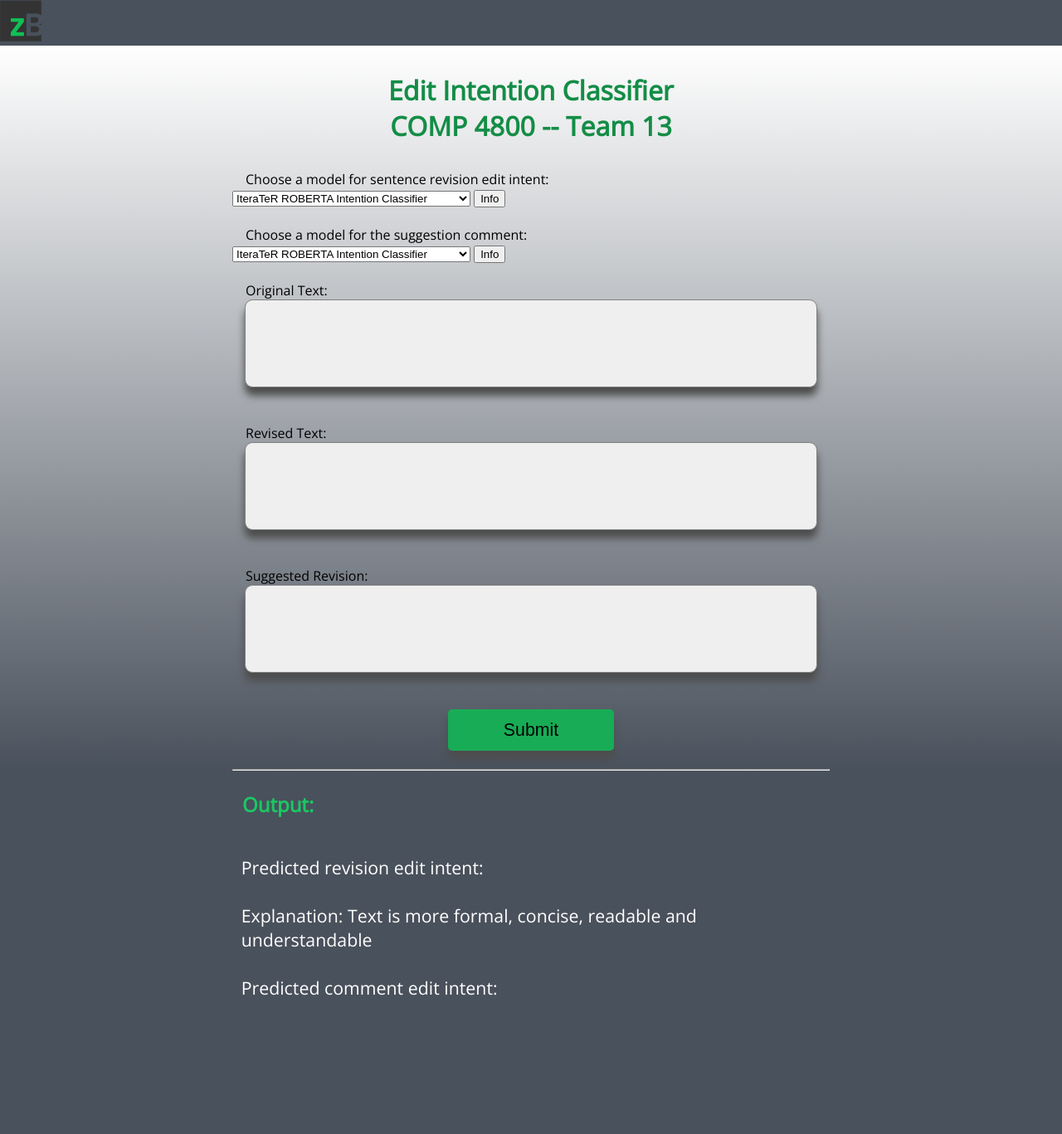
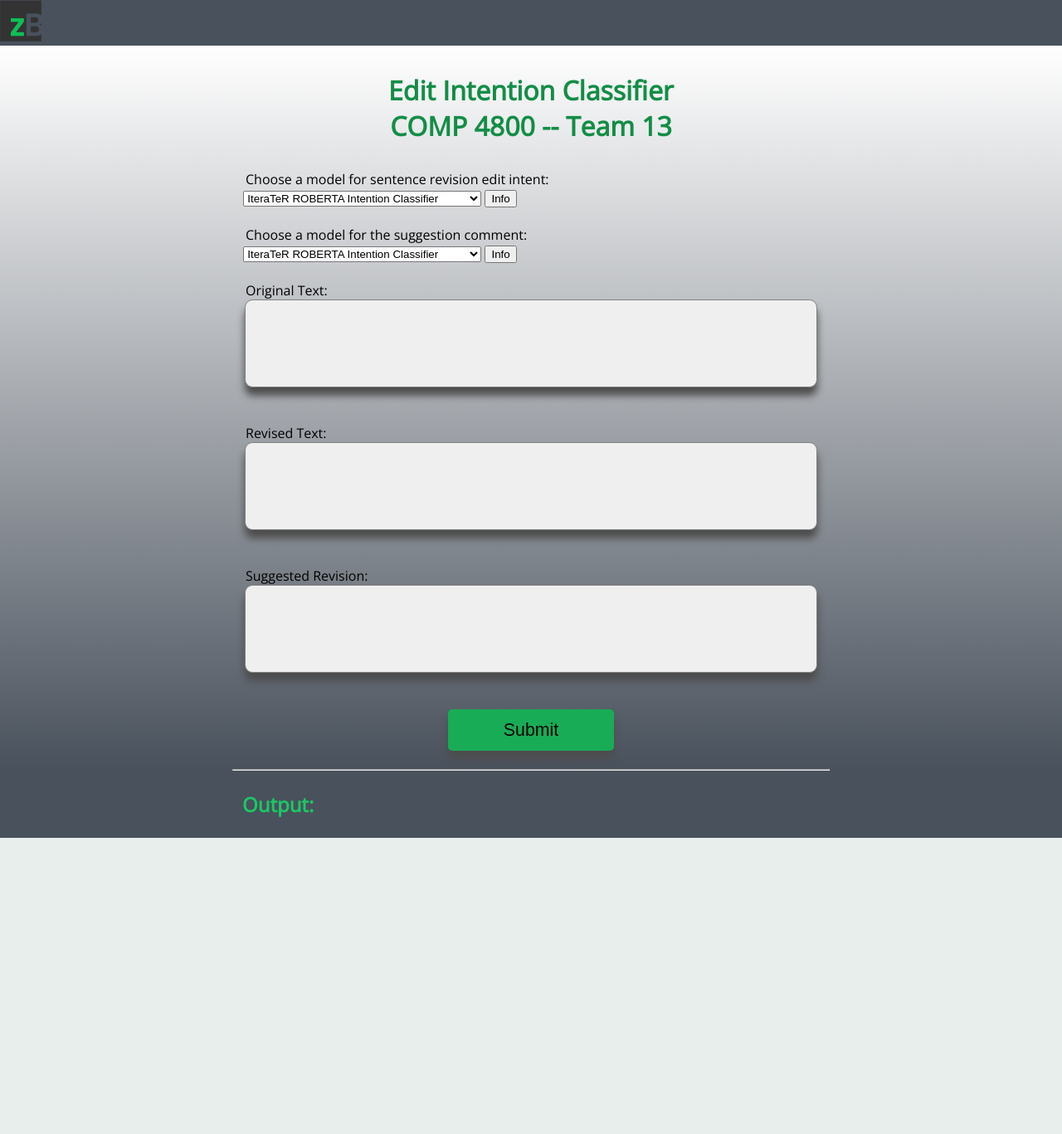
Before and after one commit to workunhard/4800_T13, a Django app: page / in a window 1280 px wide. Shown: the whole page at 83% size. After the commit the page ends 1010 px from the top, so only its background shows below. Run offline with Django 4.2, Linux system fonts and the light colour scheme.

Commit message:
Label changes + CSS for presentation

```diff
--- a/pages/templates/home.html
+++ b/pages/templates/home.html
@@ -57,7 +57,7 @@
             margin: 0 0 0 0.5em;
         }
 
-        label {
+        select, label {
             margin-left: 1em;
         }
 
@@ -109,6 +109,11 @@
             padding-top: 1em;
             padding-bottom: 1em;
         }
+
+        .outputLabel {
+            font-weight: bold;
+            color: #b7b7b7;
+        }
     </style>
 </head>
 <body>
@@ -138,9 +143,12 @@
         <div class="container">
             <h2>Output:</h2>
             {% if output %}
-            <p id="output">{{ output }}<br><br>{{ explanation }}<br><br>{{ bert_output }}</p>
+                <p id="output"><span class="outputLabel">Predicted Revision Edit Intent:</span><br>{{ output }}
+                    <br><br><span class="outputLabel">Explanation:</span><br>{{ explanation }}
+                    <br><br><span class="outputLabel">Predicted Comment Edit Intent:</span><br>{{ bert_output }}
+                <br><hr></p>
                 {% if logits %}
-                <p id="revise_probabilities">Sentence Revision Tensor:<br>{{ logits }}<br>{{ label1 }}</p>
+                    <p id="revise_probabilities"><span class="outputLabel">Sentence Revision Tensor:</span><br>{{ logits }}<br>{{ label1 }}</p>
                 {% endif %}
 {#                {% if model_choice %}#}
 {#                <p id="model_choice">{{ model_choice }}</p>#}
@@ -149,7 +157,7 @@
 {#                <p id="model_choice">{{ model_choice }}</p>#}
 {#                {% endif %}#}
                 {% if bert_logits %}
-                <p id="probabilities">Edit Comment Tensor:<br>{{ bert_logits }}<br>{{ label2 }}</p>
+                    <p id="probabilities"><span class="outputLabel">Edit Comment Tensor:</span><br>{{ bert_logits }}<br>{{ label2 }}</p>
                 {% endif %}
             <div id="loader-container" class="{% if post_request %}{% if outputs_match %}outputs_match{% else %}not_outputs_match{% endif %}{% else %}hidden{% endif %}">
                 {% if post_success %}
--- a/pages/views.py
+++ b/pages/views.py
@@ -50,32 +50,32 @@
         if model_choice == 'IteraTeR_ROBERTA':
             tokenizer = AutoTokenizer.from_pretrained("wanyu/IteraTeR-ROBERTA-Intention-Classifier")
             model = AutoModelForSequenceClassification.from_pretrained("wanyu/IteraTeR-ROBERTA-Intention-Classifier", low_cpu_mem_usage=True)
-            base_label = {0: "clarity", 1: "coherence", 2: "fluency", 3: "style", 4: "meaning-changed"}
+            base_label = {0: "Clarity", 1: "Coherence", 2: "Fluency", 3: "Style", 4: "Meaning changed"}
 
         elif model_choice == 'BERT_edit':
             tokenizer = BertTokenizer.from_pretrained('bert-base-uncased', do_lower_case=True)
             model = AutoModelForSequenceClassification.from_pretrained("citruschao/bert_edit_intent_classification2", low_cpu_mem_usage=True)
-            base_label = {0: "clarity", 1: "coherence", 2: "fluency", 3: "meaning-changed", 4: "other", 5: "style"}
+            base_label = {0: "Clarity", 1: "Coherence", 2: "Fluency", 3: "Meaning changed", 4: "Other", 5: "Style"}
 
         elif model_choice == 'bart_large_mnli':
             classifier = pipeline("zero-shot-classification", model="facebook/bart-large-mnli", low_cpu_mem_usage=True)
-            base_label = ["clarity", "coherence", "fluency", "style", "meaning-changed"]
+            base_label = ["Clarity", "Coherence", "Fluency", "Style", "Meaning changed"]
 
         if comment_model_choice == 'IteraTeR_ROBERTA':
             comment_tokenizer = AutoTokenizer.from_pretrained("wanyu/IteraTeR-ROBERTA-Intention-Classifier")
             comment_model = AutoModelForSequenceClassification.from_pretrained(
                 "wanyu/IteraTeR-ROBERTA-Intention-Classifier", low_cpu_mem_usage=True)
-            comment_label = {0: "clarity", 1: "coherence", 2: "fluency", 3: "style", 4: "meaning-changed"}
+            comment_label = {0: "Clarity", 1: "Coherence", 2: "Fluency", 3: "Style", 4: "Meaning changed"}
 
         elif comment_model_choice == 'BERT_edit':
             comment_tokenizer = BertTokenizer.from_pretrained('bert-base-uncased', do_lower_case=True)
             comment_model = AutoModelForSequenceClassification.from_pretrained(
                 "citruschao/bert_edit_intent_classification2", low_cpu_mem_usage=True)
-            comment_label = {0: "clarity", 1: "coherence", 2: "fluency", 3: "meaning-changed", 4: "other", 5: "style"}
+            comment_label = {0: "Clarity", 1: "Coherence", 2: "Fluency", 3: "Meaning changed", 4: "Other", 5: "Style"}
 
         elif comment_model_choice == 'bart_large_mnli':
             classifier = pipeline("zero-shot-classification", model="facebook/bart-large-mnli", low_cpu_mem_usage=True)
-            comment_label = ["clarity", "coherence", "fluency", "style", "change"]
+            comment_label = ["Clarity", "Coherence", "Fluency", "Style", "Meaning changed"]
 
         input1 = request.POST.get('original', '')
         input2 = request.POST.get('revised', '')
@@ -139,9 +139,9 @@
 
     context = {
         'form': form,
-        'output': 'Predicted revision edit intent: ' + str(predictions),
-        'explanation': 'Explanation: ' + explanation[predictions_index],
-        'bert_output': 'Predicted comment edit intent: ' + str(bert_predictions),
+        'output': str(predictions),
+        'explanation': explanation[predictions_index],
+        'bert_output': str(bert_predictions),
         'input1': input1,
         'input2': input2,
         'input3': input3,
```
